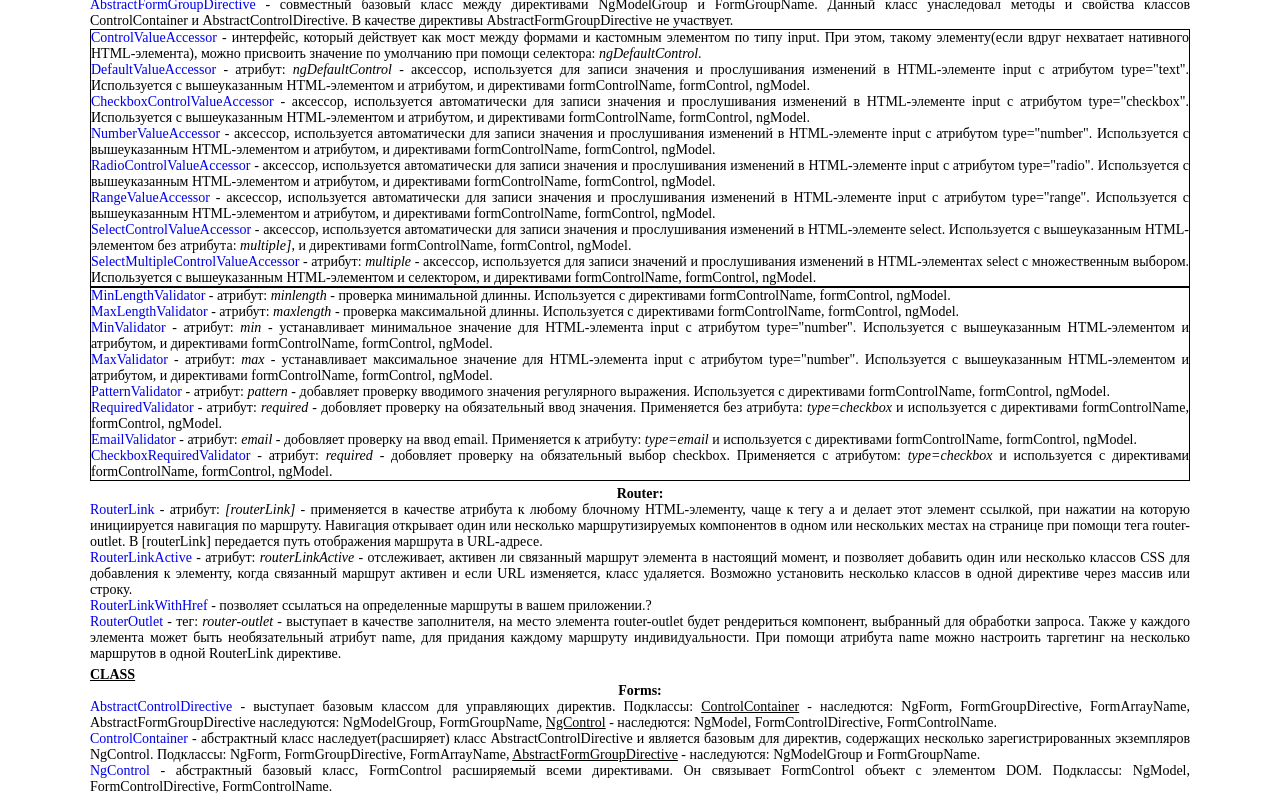
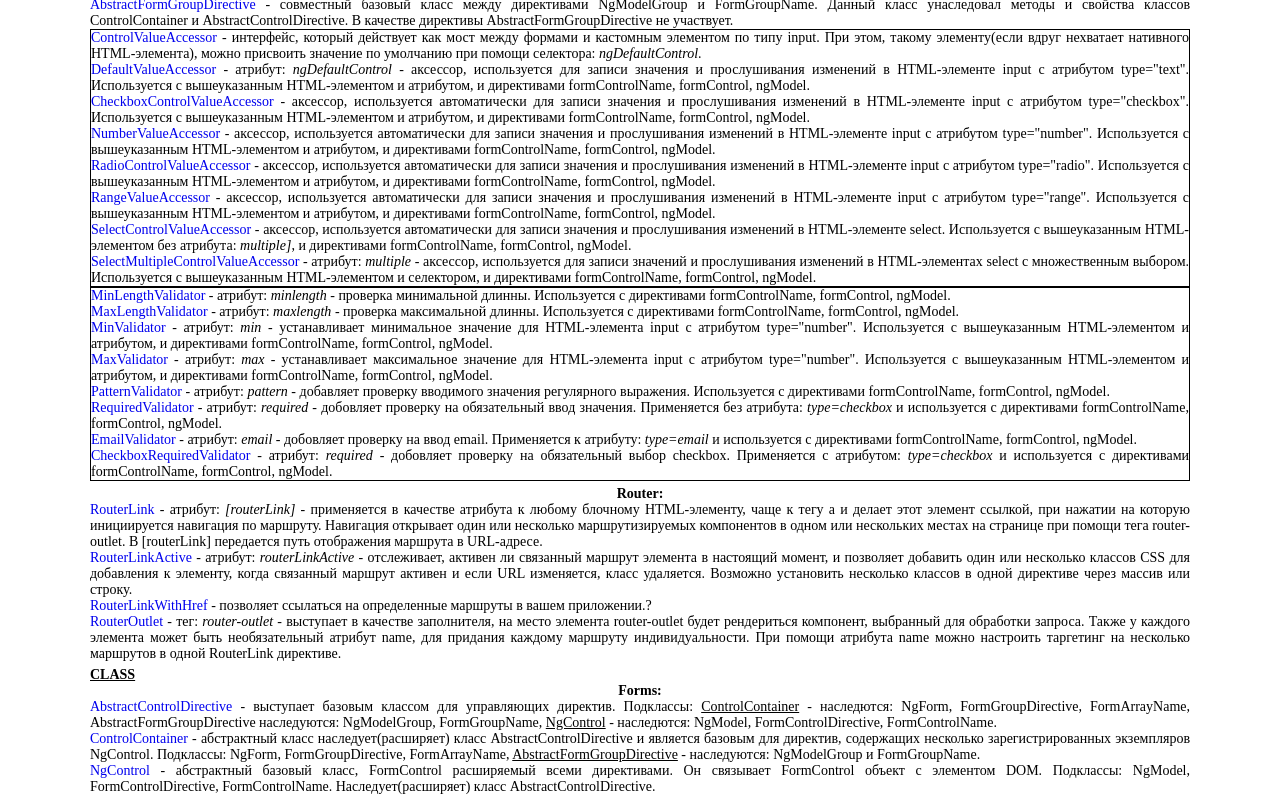
Before and after one commit to ArtemKashirin/API, an Angular app: page / in a window 1280 px wide. Shown: the part 2203-3003 px from the top of the page. Built offline with nearby package versions, Linux system fonts and the light colour scheme.

Commit message:
CLASS: NgControl

```diff
--- a/src/app/class/forms/ng-control/ng-control.component.html
+++ b/src/app/class/forms/ng-control/ng-control.component.html
@@ -1,5 +1,6 @@
 <p><a [href] = "this.NgControl">NgControl</a> - абстрактный базовый класс, FormControl расширяемый всеми директивами. Он связывает
-  FormControl объект с элементом DOM. Подклассы: NgModel, FormControlDirective, FormControlName.</p>
+  FormControl объект с элементом DOM. Подклассы: NgModel, FormControlDirective, FormControlName. Наследует(расширяет) класс
+  AbstractControlDirective.</p>
 <!--<div>-->
 <!--  <ul>-->
 <!--    <li><i>name: string | number | null</i> - возвращает название элемента управления;</li>-->
```
